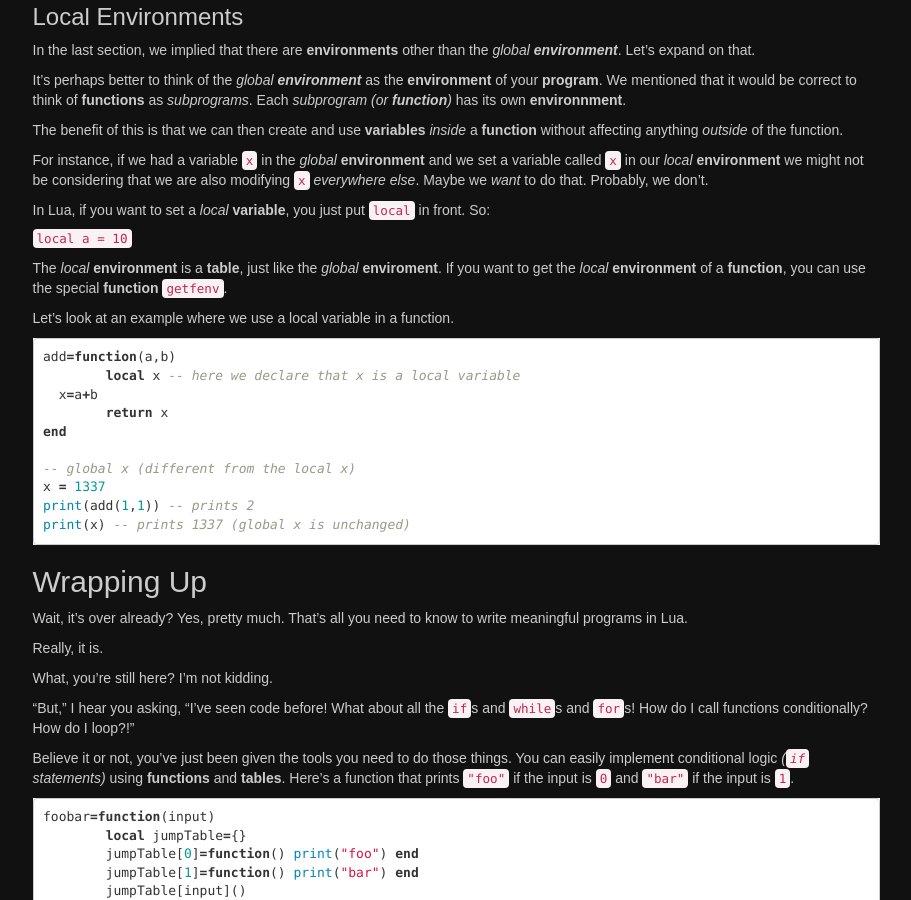
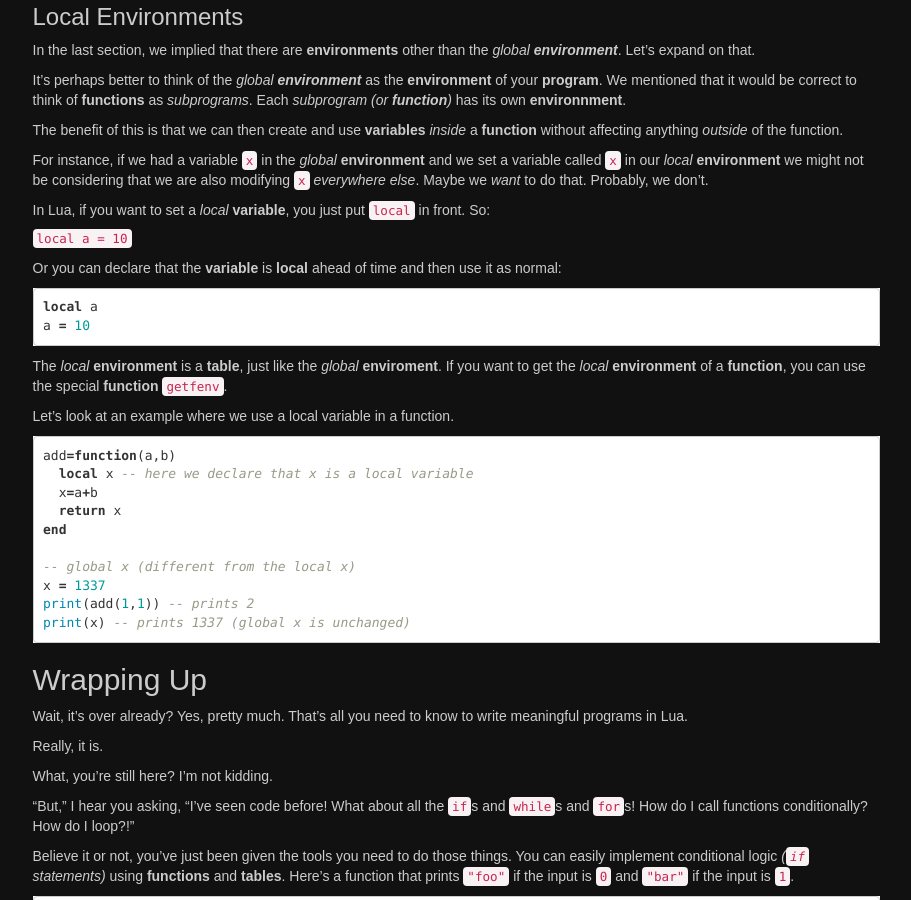
Before and after one commit to efairbanks/ericfairbanks-org-jekyll-bootstrap, a Jekyll site: the page built from _posts/2020-04-16-programming-101-with-lua.markdown, in a window 1280 px wide and 900 px high, scrolled down 9256 px. Shown: the whole window, without its empty margins (330-1241 px from the left). Built offline with Jekyll 4.4.1, drawn with Linux system fonts in a browser that asks for light colours.

Commit message:
updating post

````diff
--- a/_posts/2020-04-16-programming-101-with-lua.markdown
+++ b/_posts/2020-04-16-programming-101-with-lua.markdown
@@ -402,15 +402,22 @@ In Lua, if you want to set a *local* **variable**, you just put `local` in front
 
 `local a = 10`
 
+Or you can declare that the **variable** is **local** ahead of time and then use it as normal:
+
+```lua
+local a
+a = 10
+```
+
 The *local* **environment** is a **table**, just like the *global* **enviroment**. If you want to get the *local* **environment** of a **function**, you can use the special **function** `getfenv`.
 
 Let's look at an example where we use a local variable in a function.
 
 ```lua
 add=function(a,b)
-	local x -- here we declare that x is a local variable
+  local x -- here we declare that x is a local variable
   x=a+b
-	return x
+  return x
 end
 
 -- global x (different from the local x)
````
